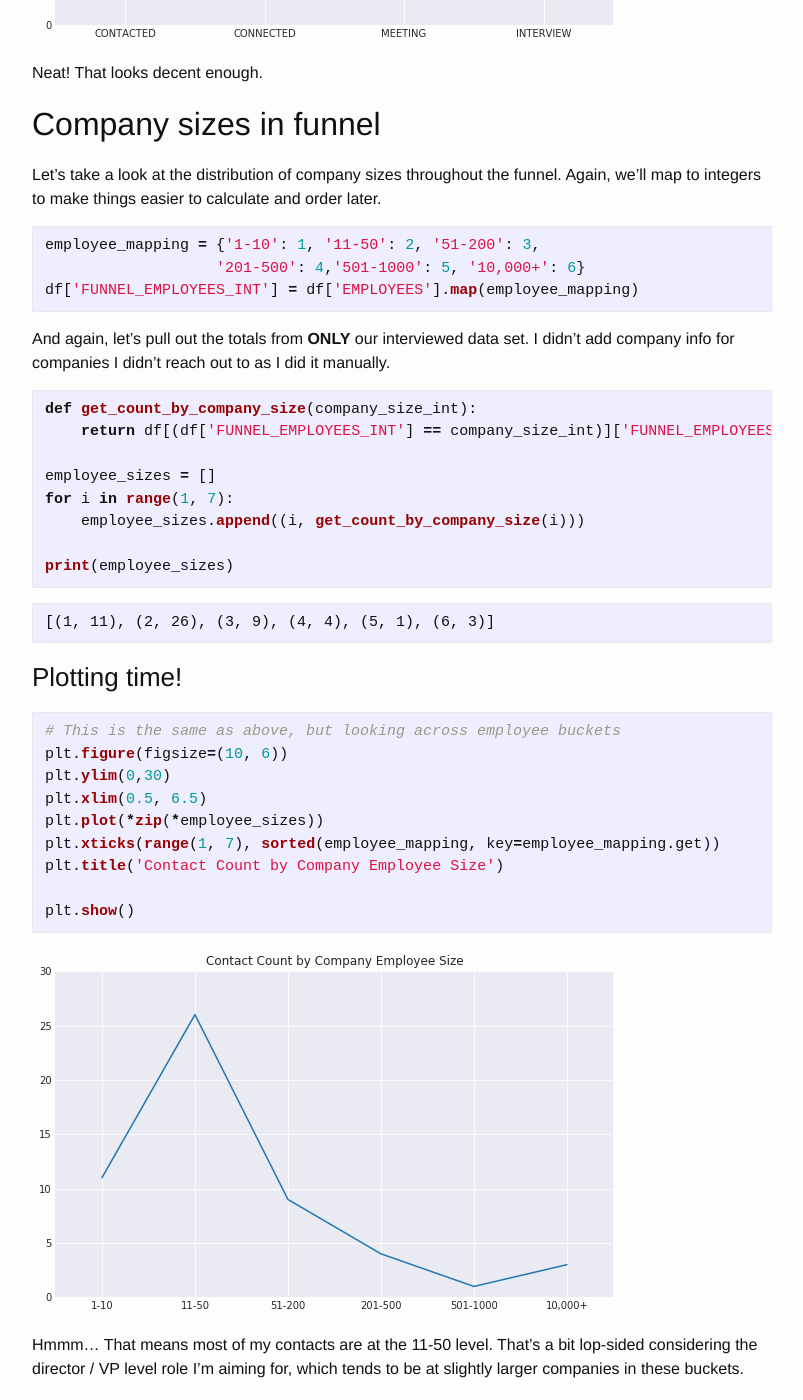
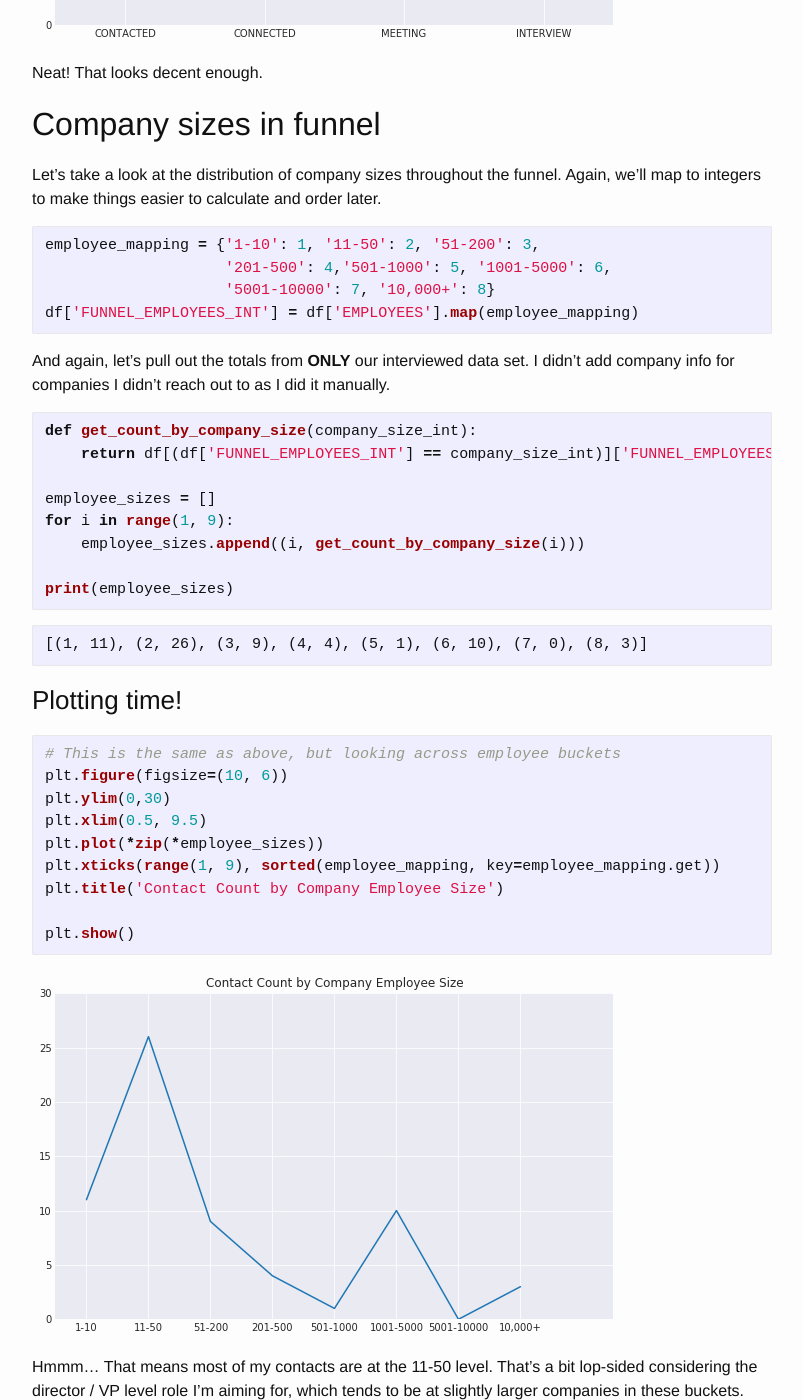
Before and after one commit to jwmarcus/jwmarcus-blog, a Jekyll site: the page built from _posts/2018-02-03-job-search-sales-ops-p3.md, in a window 1280 px wide and 1400 px high, scrolled down 5814 px. Shown: the whole window, without its empty margins (238-1041 px from the left). Built offline with Jekyll 4.4.1, drawn with Linux system fonts in a browser that asks for light colours; some of the changed text lies outside the part shown.

Commit message:
fixed bug in dispaly layer

````diff
--- a/_posts/2018-02-03-job-search-sales-ops-p3.md
+++ b/_posts/2018-02-03-job-search-sales-ops-p3.md
@@ -263,7 +263,8 @@ Let's take a look at the distribution of company sizes throughout the funnel. Ag
 
 ```python
 employee_mapping = {'1-10': 1, '11-50': 2, '51-200': 3,
-                   '201-500': 4,'501-1000': 5, '10,000+': 6}
+                    '201-500': 4,'501-1000': 5, '1001-5000': 6,
+                    '5001-10000': 7, '10,000+': 8}
 df['FUNNEL_EMPLOYEES_INT'] = df['EMPLOYEES'].map(employee_mapping)
 ```
 
@@ -275,13 +276,13 @@ def get_count_by_company_size(company_size_int):
     return df[(df['FUNNEL_EMPLOYEES_INT'] == company_size_int)]['FUNNEL_EMPLOYEES_INT'].count()
 
 employee_sizes = []
-for i in range(1, 7):
+for i in range(1, 9):
     employee_sizes.append((i, get_count_by_company_size(i)))
 
 print(employee_sizes)
 ```
 
-    [(1, 11), (2, 26), (3, 9), (4, 4), (5, 1), (6, 3)]
+    [(1, 11), (2, 26), (3, 9), (4, 4), (5, 1), (6, 10), (7, 0), (8, 3)]
 
 
 ### Plotting time!
@@ -291,9 +292,9 @@ print(employee_sizes)
 # This is the same as above, but looking across employee buckets
 plt.figure(figsize=(10, 6))
 plt.ylim(0,30)
-plt.xlim(0.5, 6.5)
+plt.xlim(0.5, 9.5)
 plt.plot(*zip(*employee_sizes))
-plt.xticks(range(1, 7), sorted(employee_mapping, key=employee_mapping.get))
+plt.xticks(range(1, 9), sorted(employee_mapping, key=employee_mapping.get))
 plt.title('Contact Count by Company Employee Size')
 
 plt.show()
@@ -329,7 +330,7 @@ print(employees_by_stage[:5])
 # More figure and scale setup
 plt.figure(figsize=(10, 8))
 plt.ylim(-0.5, 5.5)
-plt.xlim(-0.5, 7.5)
+plt.xlim(-1.5, 9.5)
 
 # Seaborn likes explicit passes for params
 x, y = map(list, zip(*employees_by_stage))
@@ -337,7 +338,7 @@ x, y = map(list, zip(*employees_by_stage))
 # Let seaborn shine!
 ax = sns.kdeplot(x, y, n_levels=20, cmap="GnBu_d")
 
-plt.xticks(range(1, 7), sorted(employee_mapping, key=employee_mapping.get))
+plt.xticks(range(1, 9), sorted(employee_mapping, key=employee_mapping.get), rotation='vertical')
 plt.yticks(range(1, 5), sorted(mapping, key=mapping.get))
 plt.title('Contact Density by Company Employee Size and Stage')
 plt.show()
````
Also changed, not shown: other parts of _posts/2018-02-03-job-search-sales-ops-p3.md (+1 -1 lines), img/posts/20180203_output_41_0.png, img/posts/20180203_output_46_0.png.
